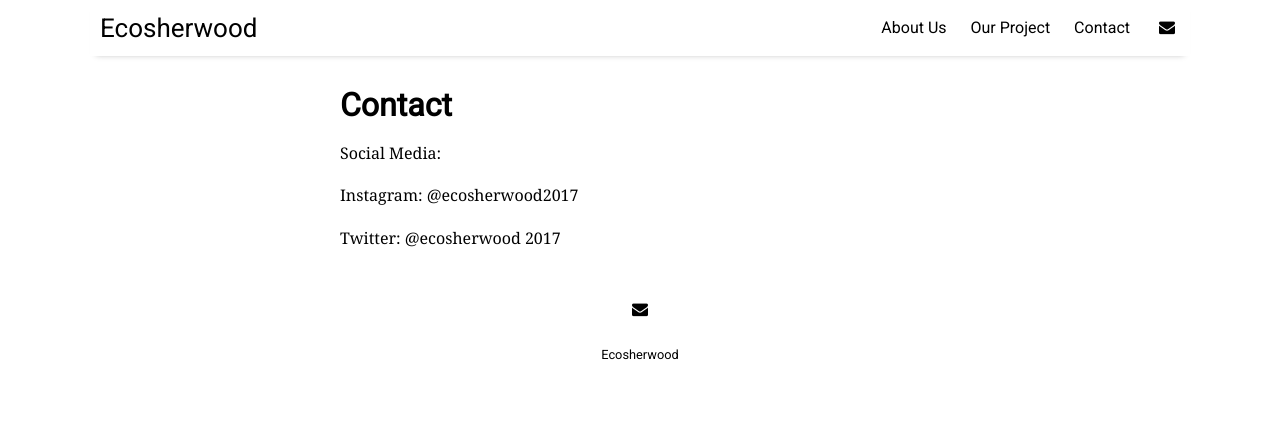
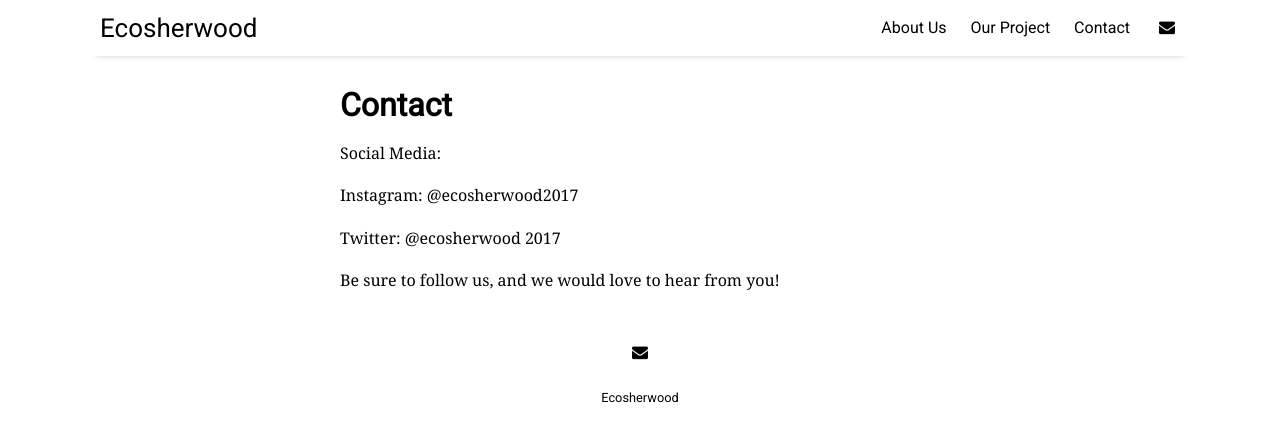
Before and after one commit to ecosherwood/ecosherwood.github.io, a Jekyll site: the page built from pages/contact.md, in a window 1280 px wide. Shown: the top 442 px of the page. Built offline with Jekyll 4.4.1, drawn with Linux system fonts in a browser that asks for light colours; nearby versions of some CDN libraries.

Commit message:
Added welcoming phrase

```diff
--- a/pages/contact.md
+++ b/pages/contact.md
@@ -8,3 +8,5 @@ Social Media:
 Instagram: @ecosherwood2017
 
 Twitter: @ecosherwood 2017
+
+Be sure to follow us, and we would love to hear from you!
```
